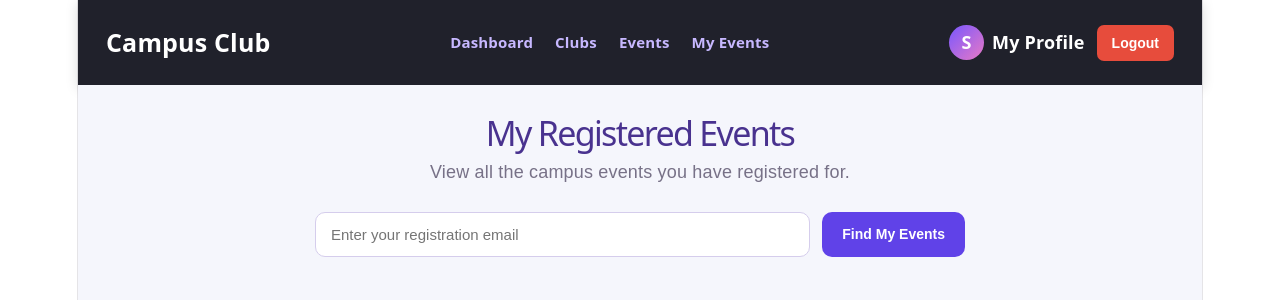
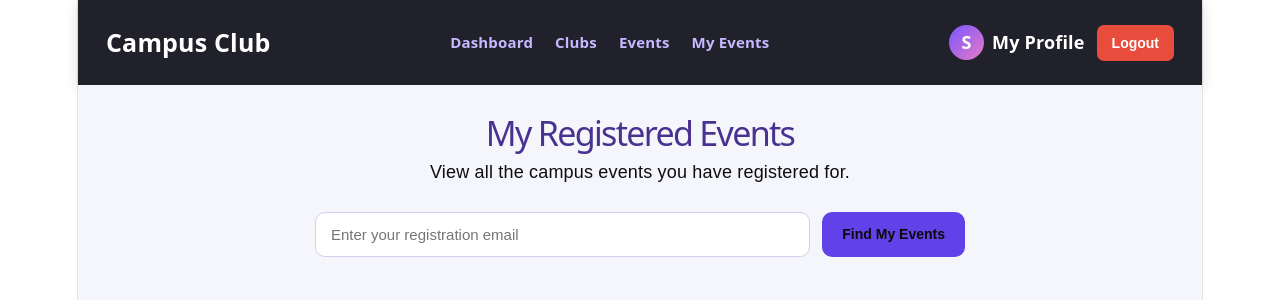
Before and after one commit to swethashankar2806-cell/Campus-Club-Event-Portal, a React (Vite) app in the folder Campusclub/: page /my-events in a window 1280 px wide. Shown: the top 300 px of the page. Built offline with nearby package versions, Linux system fonts and the light colour scheme.

Commit message:
DB LITE CHANGE

```diff
--- a/Campusclub/src/styles/MyEvents.css
+++ b/Campusclub/src/styles/MyEvents.css
@@ -5,7 +5,7 @@
   box-sizing: border-box;
   background: #f5f6fc;
   font-family: Arial, sans-serif;
-  color: #302849;
+  color: #30284916;
 }
 
 .my-events-page > h1 {
@@ -17,7 +17,7 @@
 
 .my-events-page > p {
   margin-bottom: 25px;
-  color: #777187;
+  color: #0d0d0e;
   text-align: center;
   line-height: 1.6;
 }
@@ -51,7 +51,7 @@
   border: none;
   border-radius: 10px;
   background: #6042e8;
-  color: #fff;
+  color: #0a0a0a;
   font-size: 14px;
   font-weight: 600;
   cursor: pointer;
@@ -99,7 +99,7 @@
 
 .my-event-card p {
   margin: 12px 0;
-  color: #5e596d;
+  color: #050505;
   font-size: 14px;
   line-height: 1.6;
   overflow-wrap: anywhere;
@@ -123,7 +123,7 @@
 
 .my-events-empty {
   background: #fff;
-  color: #777187;
+  color: #040404;
 }
 
 @media (max-width: 900px) {
```
Also changed, not shown: 1 other file (tests, documents, lock files or other folders).
